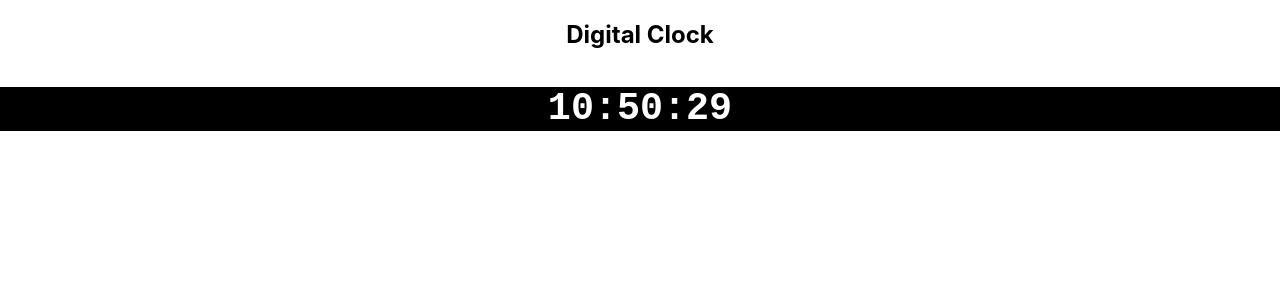
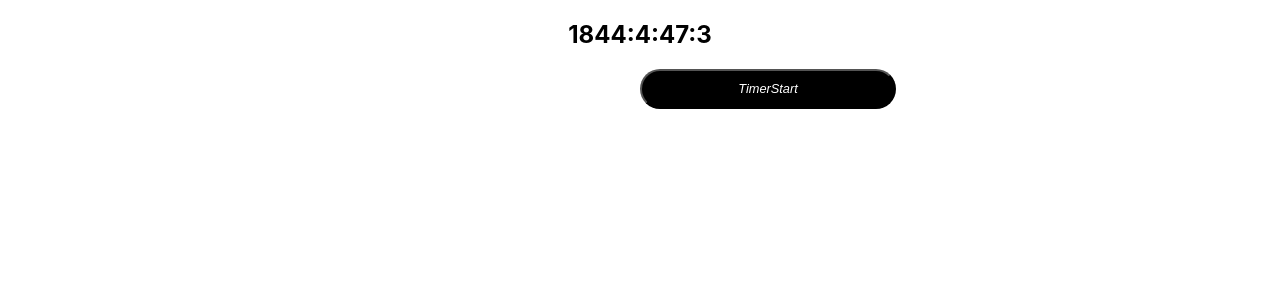
Before and after one commit to khankadir193/coding-problem-concept-react, a React (Create React App) app: page / in a window 1280 px wide. Shown: the top 300 px of the page. Built offline with nearby package versions, Linux system fonts and the light colour scheme.

Commit message:
countDownTimer

```diff
--- a/src/App.js
+++ b/src/App.js
@@ -26,6 +26,7 @@ import Counter2 from './CustomHooks/Counter2';
 import DebounceComp from './TechniqueMethod/DebounceComp';
 import ThrottlingComp from './TechniqueMethod/ThrottlingComp';
 import ClockComp from './DigitalClock/ClockComp';
+import CountDown from './DigitalClock/CountDown';
 
 function App() {
 
@@ -53,7 +54,8 @@ function App() {
       {/* <DebounceComp /> */}
       {/* <ThrottlingComp /> */}
       {/* <CrudOperation2 /> */}
-      <ClockComp />
+      {/* <ClockComp /> */}
+      <CountDown />
 
     </div>
   );
--- /dev/null
+++ b/src/DigitalClock/CountDown.js
@@ -0,0 +1,50 @@
+import React, { useEffect, useState } from 'react'
+
+const CountDown = () => {
+    const [days,setDays] = useState('');
+    const [seconds,setSeconds] = useState('');
+    const [minutes,setMinutes] = useState('');
+    const [hours,setHours] = useState('');
+
+    const btnStyle = {
+        width:'20%',
+        background:'black',
+        color:'white',
+        outline:'none',
+        height:'5vh',
+        borderRadius:'3vw',
+        // padding:'1vw'
+        fontSize:'1vw',
+        fontStyle:'italic',
+        position:'absolute',
+        zIndex:'1000'
+    }
+
+    useEffect(()=>{
+        let countDownDate = new Date("Jan 5, 2030 15:37:25").getTime();
+        const now = new Date().getTime();
+        const distance = countDownDate - now;
+        let days = Math.floor(distance / (1000 * 60 * 60 * 24));
+        let hours = Math.floor((distance % (1000 * 60 * 60 * 24)) / (1000 * 60 * 60));
+        let minutes = Math.floor((distance % (1000 * 60 * 60)) / (1000 * 60));
+        let seconds = Math.floor((distance % (1000 * 60)) / 1000);
+
+        setDays(days);
+        setSeconds(seconds);
+        setMinutes(minutes);
+        setHours(hours);
+    },[]);
+
+    const handleTimer = (event) => {
+        console.log('eventValue...',event);
+    };
+
+    return (
+        <div>
+           <h2>{`${days}:${hours}:${minutes}:${seconds}`}</h2>
+            <button style={btnStyle} onClick={handleTimer}>TimerStart</button>
+        </div>
+    )
+};
+
+export default CountDown;
```
